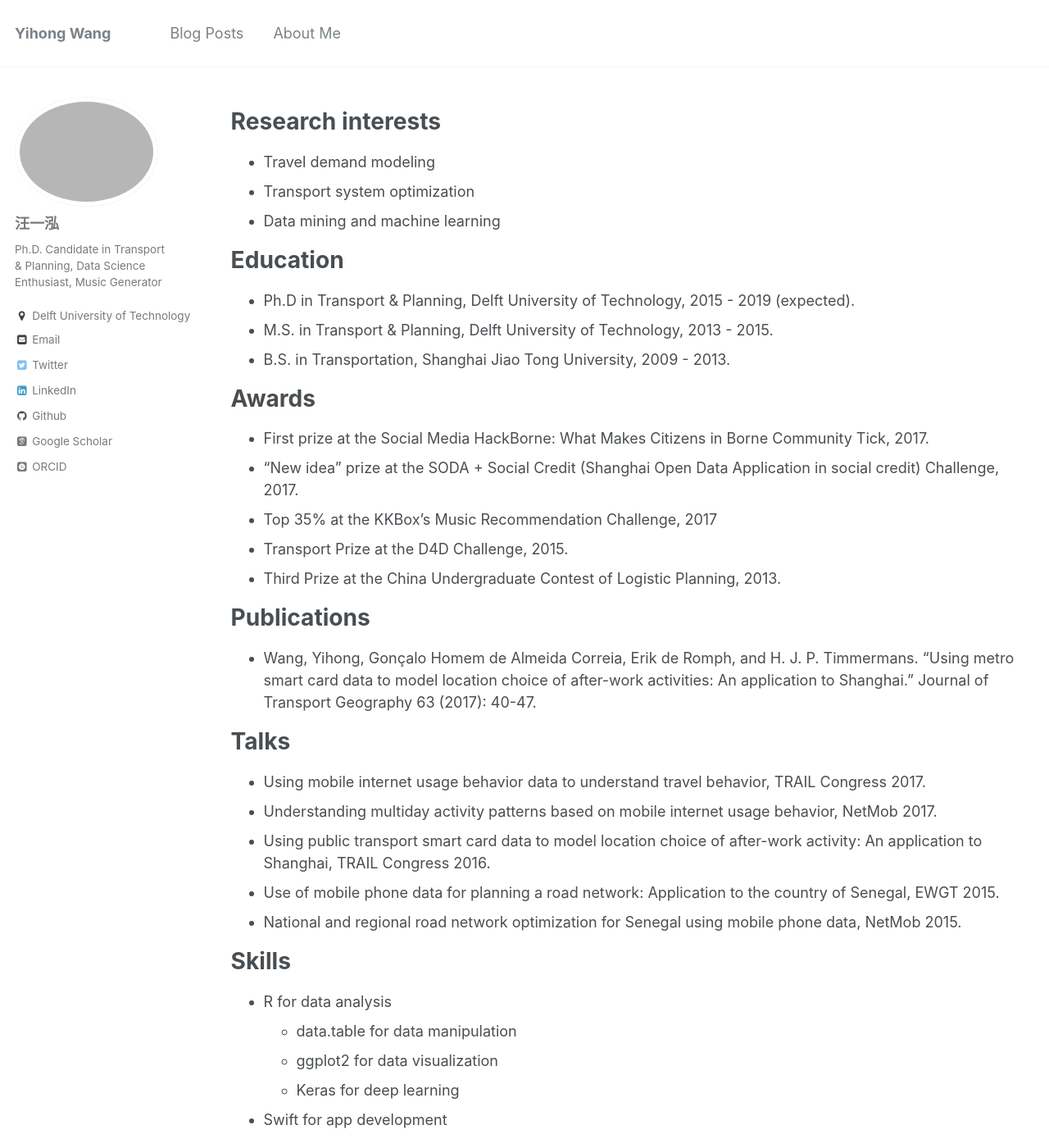
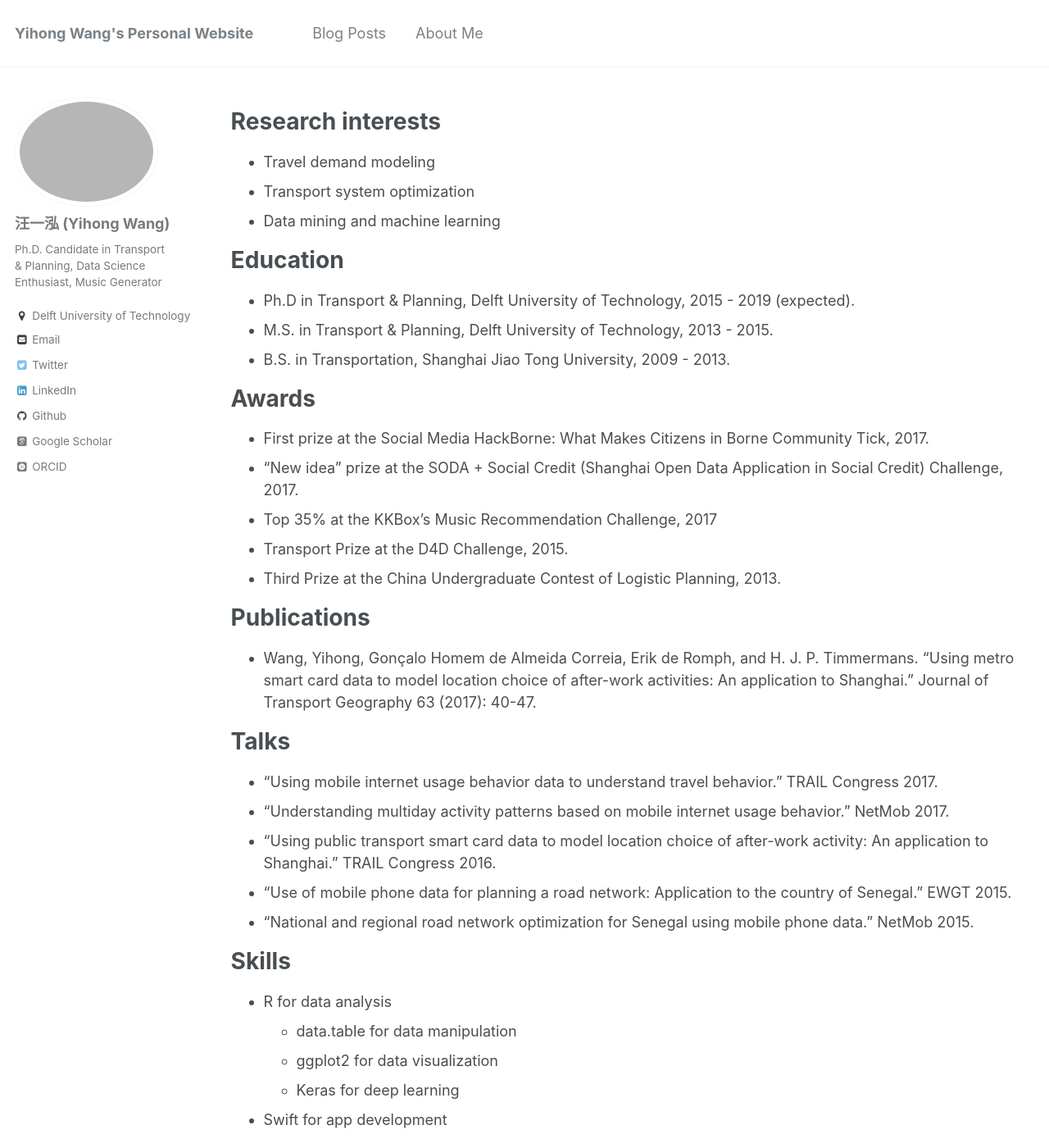
Before and after one commit to bellowswang/bellowswang.github.io, a Jekyll site: the page built from _pages/cv.md, in a window 1280 px wide and 1400 px high. Shown: the whole window at 82% size. Built offline with Jekyll 4.4.1, drawn with Linux system fonts in a browser that asks for light colours; some web fonts are replaced.

Commit message:
Initial commit

```diff
--- a/_config.yml
+++ b/_config.yml
@@ -7,7 +7,7 @@
 
 # Site Settings
 locale                   : "en-US"
-title                    : "Yihong Wang"
+title                    : "Yihong Wang's Personal Website"
 title_separator          : "-"
 name                     : &name "Yihong Wang"
 description              : &description "personal description"
@@ -78,7 +78,7 @@
 
 # Site Author
 author:
-  name             : "汪一泓"
+  name             : "汪一泓 (Yihong Wang)"
   avatar           : "IMG_9763.JPG"
   bio              : "Ph.D. Candidate in Transport & Planning, Data Science Enthusiast, Music Generator"
   location         : "Delft University of Technology"
@@ -110,6 +110,7 @@
   xing             :
   youtube          :
   wikipedia        :
+  kaggle           : "https://www.kaggle.com/yihongwang"
 
 
 # Reading Files
--- a/_pages/cv.md
+++ b/_pages/cv.md
@@ -24,7 +24,7 @@
 Awards
 ======
 * First prize at the Social Media HackBorne: What Makes Citizens in Borne Community Tick, 2017.
-* "New idea" prize at the SODA + Social Credit (Shanghai Open Data Application in social credit) Challenge, 2017.
+* "New idea" prize at the SODA + Social Credit (Shanghai Open Data Application in Social Credit) Challenge, 2017.
 * Top 35% at the KKBox's Music Recommendation Challenge, 2017
 * Transport Prize at the D4D Challenge, 2015.
 * Third Prize at the China Undergraduate Contest of Logistic Planning, 2013.
@@ -35,11 +35,11 @@
 
 Talks
 ======
-* Using mobile internet usage behavior data to understand travel behavior, TRAIL Congress 2017.
-* Understanding multiday activity patterns based on mobile internet usage behavior, NetMob 2017.
-* Using public transport smart card data to model location choice of after-work activity: An application to Shanghai, TRAIL Congress 2016.
-* Use of mobile phone data for planning a road network: Application to the country of Senegal, EWGT 2015.
-* National and regional road network optimization for Senegal using mobile phone data, NetMob 2015.
+* "Using mobile internet usage behavior data to understand travel behavior." TRAIL Congress 2017.
+* "Understanding multiday activity patterns based on mobile internet usage behavior." NetMob 2017.
+* "Using public transport smart card data to model location choice of after-work activity: An application to Shanghai." TRAIL Congress 2016.
+* "Use of mobile phone data for planning a road network: Application to the country of Senegal." EWGT 2015.
+* "National and regional road network optimization for Senegal using mobile phone data." NetMob 2015.
 
 Skills
 ======
```
Also changed, not shown: _posts/2017-12-27-blog-post-1.md (+1 -1 lines).
